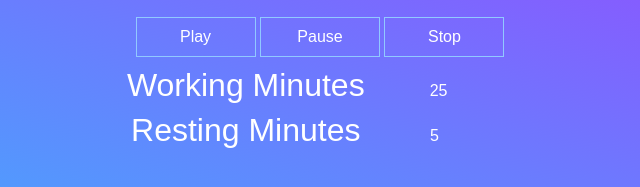
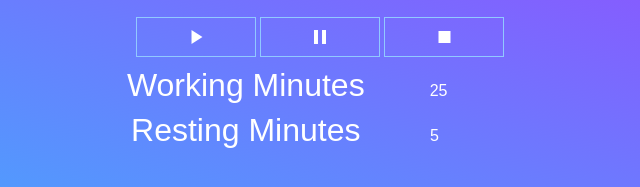
Before and after one commit to StephanyCamacho/pomodoro-timer, a plain HTML site: page index.html in a window 1280 px wide. Shown: the part 311-498 px from the top of the page, 320-960 px from the left. Drawn offline with Linux system fonts and the light colour scheme; a web font is replaced by a local one.

Commit message:
icons added

```diff
--- a/index.html
+++ b/index.html
@@ -4,6 +4,7 @@
 <head>
     <meta charset="UTF-8">
     <meta name="viewport" content="width=device-width, initial-scale=1.0">
+    <link href="https://fonts.googleapis.com/icon?family=Material+Icons" rel="stylesheet">
     <link rel="stylesheet" href="style.css">
     <title>Pomodoro Timer</title>
 </head>
@@ -17,9 +18,9 @@
     </div>
     <div class="container">
         <div class="buttons">
-            <button id="play">Play</button>
-            <button id="pause">Pause</button>
-            <button id="stop">Stop</button>
+            <button class="material-icons" id="play">play_arrow</button>
+            <button class="material-icons" id="pause">pause</button>
+            <button class="material-icons" id="stop">stop</button>
         </div>
         <div class="settings">
             <label for="work-minutes">Working Minutes</label>
```
